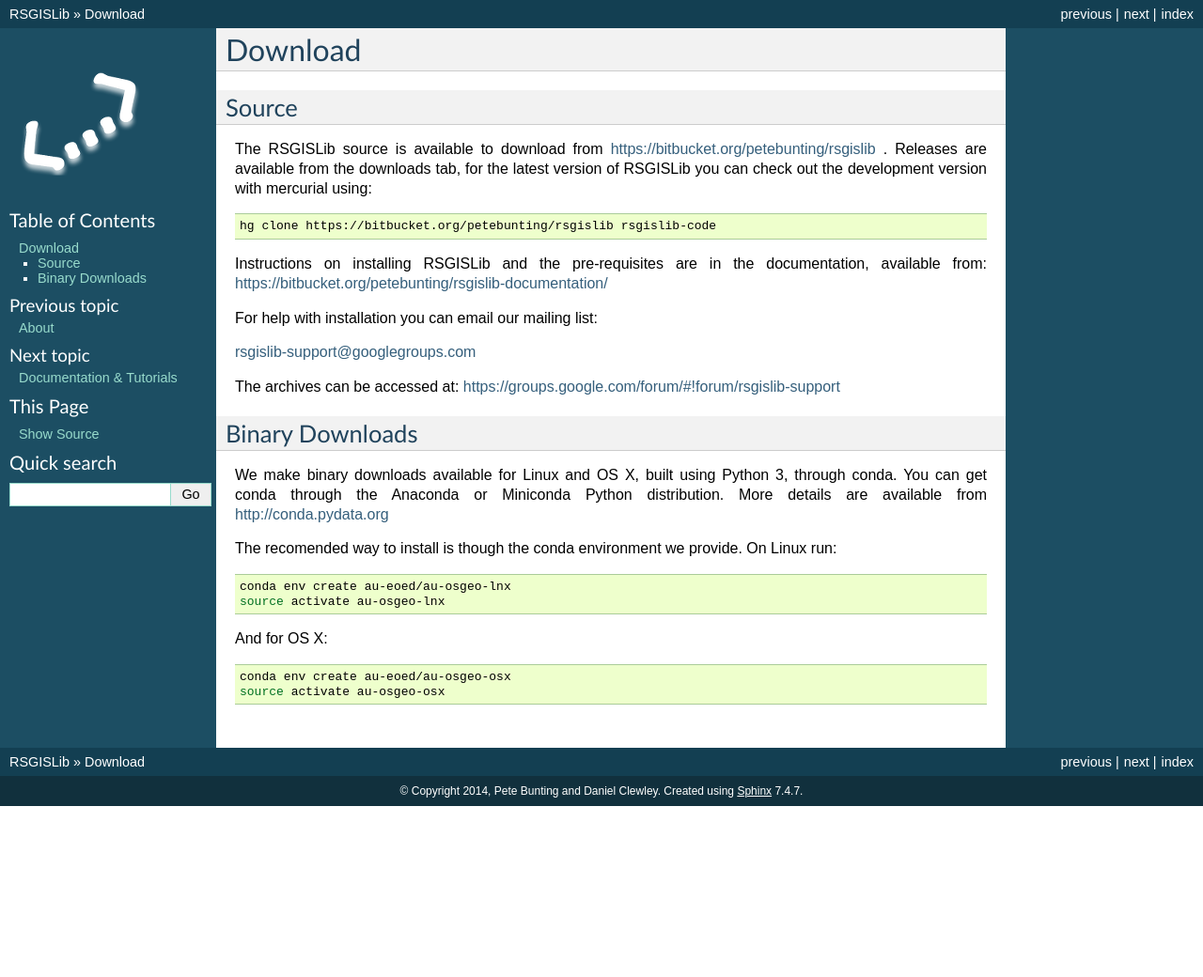
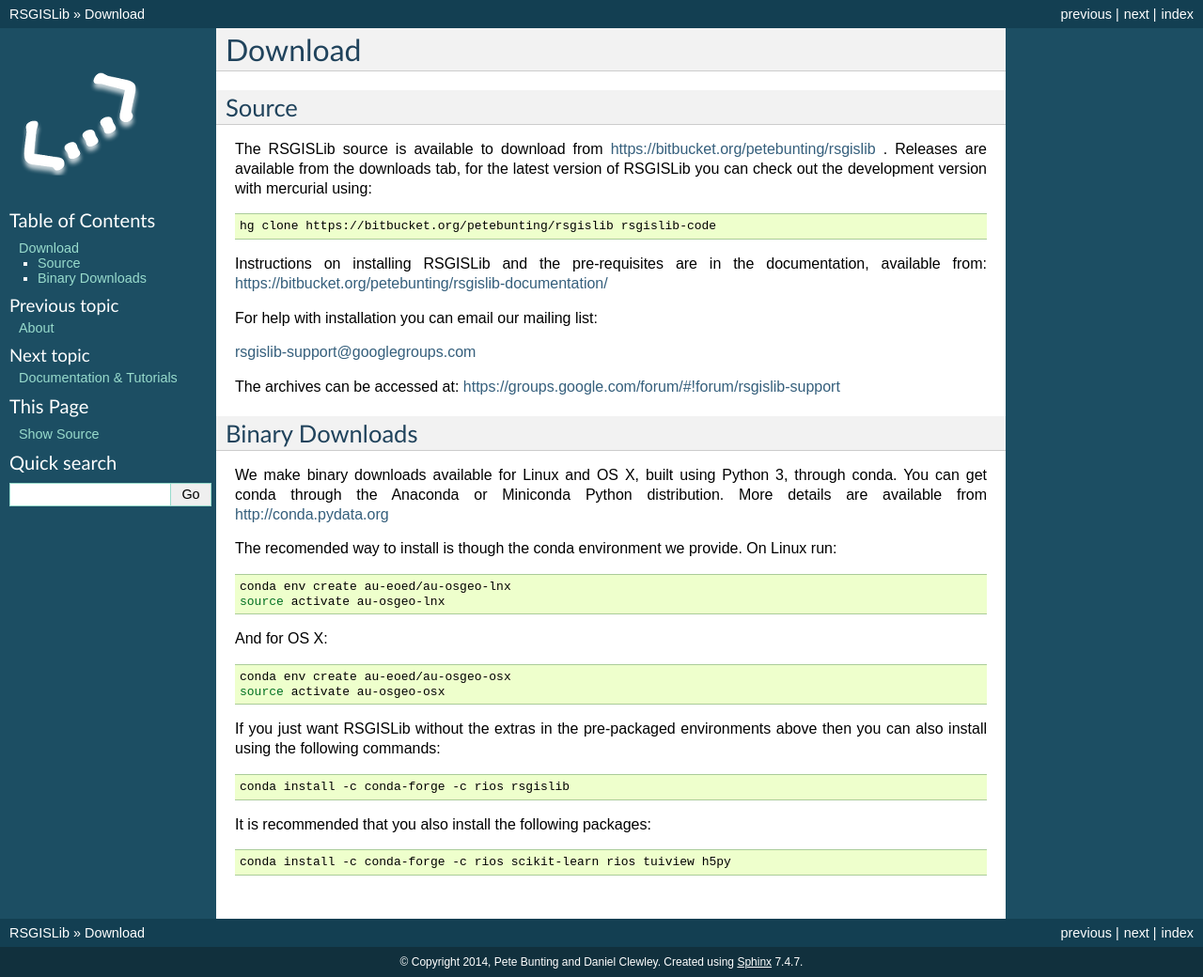
Before and after one commit to remotesensinginfo/rsgislib, a Sphinx documentation site: the page built from doc/python/source/download.rst, in a window 1280 px wide. Shown: the whole page at 94% size. Built offline with Sphinx 7.4.7, drawn with Linux system fonts in a browser that asks for light colours; formulas are drawn with MathJax 3; before the commit the page ends 900 px from its top, so only the background shows below that.

Commit message:
First step in tidying up documentation.

```diff
--- a/doc/python/source/download.rst
+++ b/doc/python/source/download.rst
@@ -40,3 +40,16 @@ And for OS X:
 
     conda env create au-eoed/au-osgeo-osx
     source activate au-osgeo-osx
+
+
+If you just want RSGISLib without the extras in the pre-packaged environments above then you can also install using the following commands:
+
+.. code-block:: bash
+
+    conda install -c conda-forge -c rios rsgislib
+
+It is recommended that you also install the following packages:
+
+.. code-block:: bash
+
+    conda install -c conda-forge -c rios scikit-learn rios tuiview h5py
```
